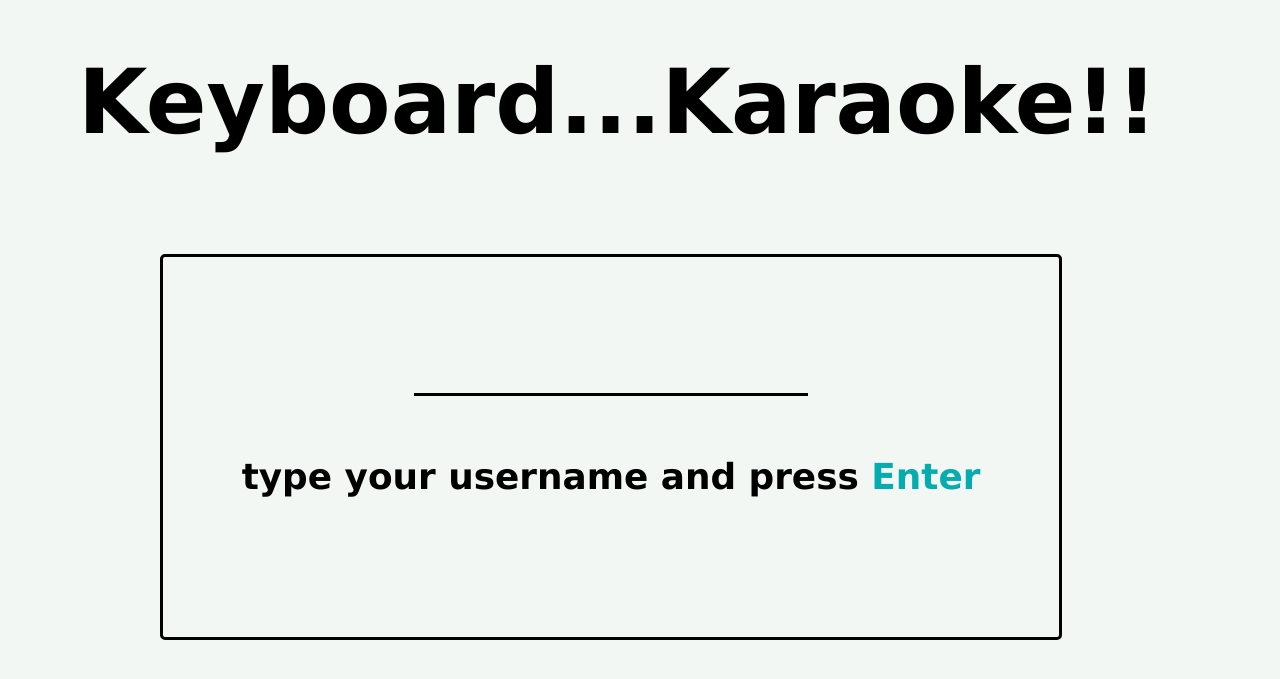
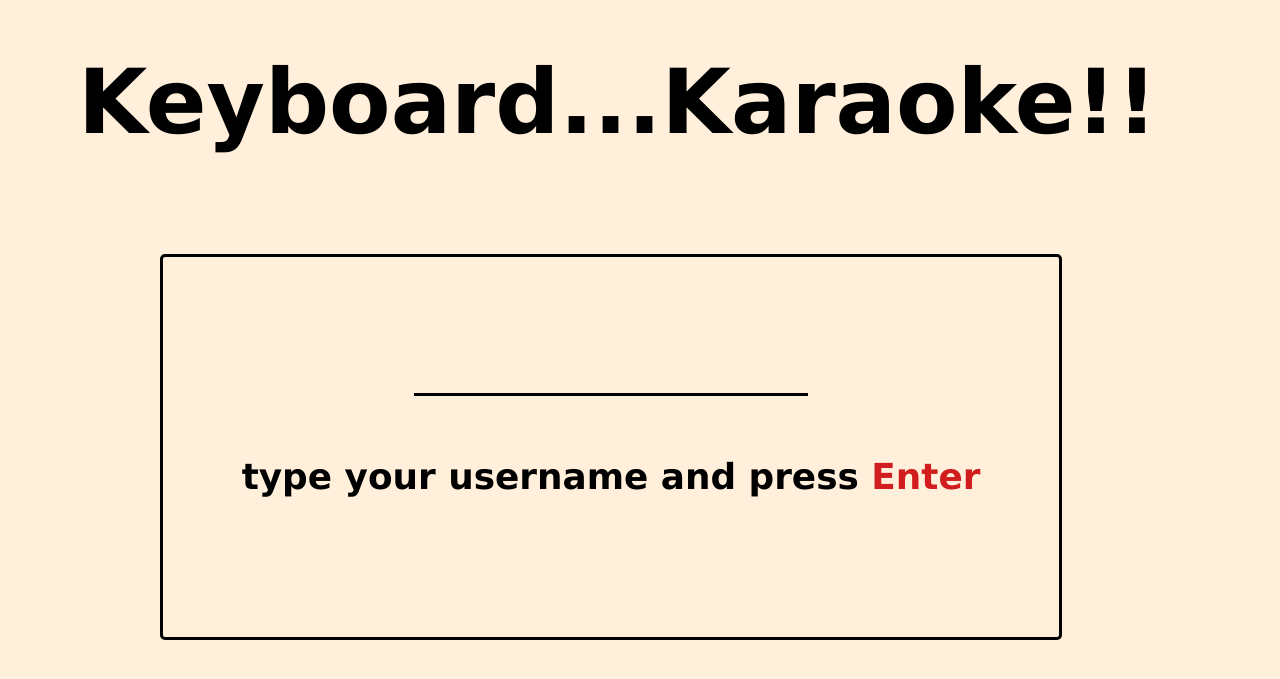
Before and after one commit to hliutongco/keyboard-karaoke-frontend, a PHP site: page / in a window 1280 px wide. Shown: the top 679 px of the page. Run offline with PHP 8.4, Linux system fonts and the light colour scheme.

Commit message:
More css changes

```diff
--- a/Menu.js
+++ b/Menu.js
@@ -88,16 +88,16 @@ class Menu {
     console.log(thisSong);
     if(thisSong.id === 5){
       pressStart.innerHTML = `
-      <h1> Press <span class="green">Enter</span> To Play Song </h1>
-      <h2> <li>There are <span class="green">NO</span> strikes!</li> </h2>
-      <h2> <li>Typos decrease your score!</li> </h2>
+      <h1> Press <span class="red">Enter</span> To Play Song </h1>
+      <h2> There are <span class="red">NO</span> strikes! </h2>
+      <h2> Typos decrease your score! </h2>
       `
     }
     else {
       pressStart.innerHTML = `
-      <h1> Press <span class="green">Enter</span> To Play Song </h1>
-      <h2> <li>You get a strike when you can't complete a lyric!</li> </h2>
-      <h2> <li>Typos decrease your score!</li> </h2>
+      <h1> Press <span class="red">Enter</span> To Play Song </h1>
+      <h2> You get a strike when you can't complete a lyric! </h2>
+      <h2> Typos decrease your score! </h2>
       `
     }
     pressStart.classList.remove('hidden')
--- a/index.html
+++ b/index.html
@@ -19,11 +19,11 @@
       <div id="press-start">
         <form id="username-form">
           <input id="username-input" type="text">
-          <h2>type your username and press <span class="green">Enter</span></h2>
+          <h2>type your username and press <span class="red">Enter</span></h2>
         </form>
       </div>
       <div class="hidden" id="choose-song">
-        <h1 id="choose-song-h2">Use The	<span class="green">↑</span> And <span class="green">↓</span> Keys To Select</h1>
+        <h1 id="choose-song-h2">Use The	<span class="red">↑</span> And <span class="red">↓</span> Keys To Select</h1>
         <br/>
         <h2><span id="choose-wonderful-world">Louis Armstrong - What A Wonderful World (Easy)</span></h2>
         <h2><span id="choose-everlong">Foo Fighters - Everlong (Normal)</span></h2>
--- a/stylesheet.css
+++ b/stylesheet.css
@@ -1,7 +1,7 @@
 body {
   text-align: center;
   font-family: Verdana;
-  background-color: #f2f7f3;
+  background-color: #ffefdb;
   color: #000;
   user-select: none;
   margin: 0;
@@ -32,7 +32,7 @@ video {
 h1 {
   font-size: 3.5vw;
   margin-bottom: 1vh;
-  background: #f2f7f3 none repeat scroll 0 0;
+  background: #ffefdb none repeat scroll 0 0;
 }
 
 h2 {
@@ -56,6 +56,7 @@ input {
   background: none;
   border: none;
   border-bottom: 3px solid #000;
+  font-weight: bold;
   cursor: default;
 }
 
@@ -68,7 +69,7 @@ input:-webkit-autofill,
 input:-webkit-autofill:hover,
 input:-webkit-autofill:focus,
 input:-webkit-autofill:active {
-  -webkit-box-shadow: 0 0 0 50px #f2f7f3 inset;
+  -webkit-box-shadow: 0 0 0 50px #ffefdb inset;
 }
 
 form {
@@ -134,7 +135,7 @@ form {
   background-size: cover;
   position: absolute;
   top: 0; left: 0;
-  background-color: #f2f7f3;
+  background-color: #ffefdb;
   /* padding-top: 10vh; */
 }
 
@@ -146,8 +147,8 @@ form {
   margin: 7.5vh auto;
 }
 
-.green {
-  color: #04acaf;
+.red {
+  color: #d11d1d;
 }
 
 #choose-song {
@@ -155,7 +156,7 @@ form {
   height: 100%;
   position: absolute;
   top: 0; left: 10; right: 0;
-  background-color: #f2f7f3;
+  background-color: #ffefdb;
 }
 
 #choose-song h2 {
```
